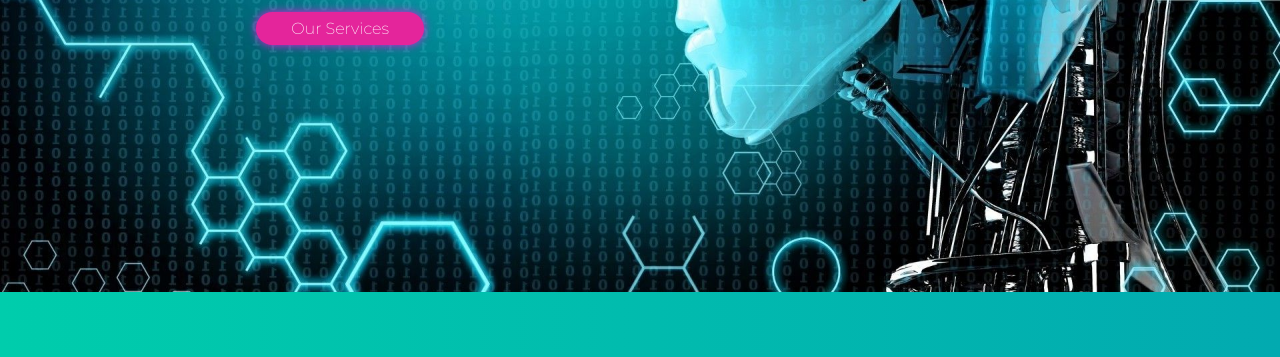
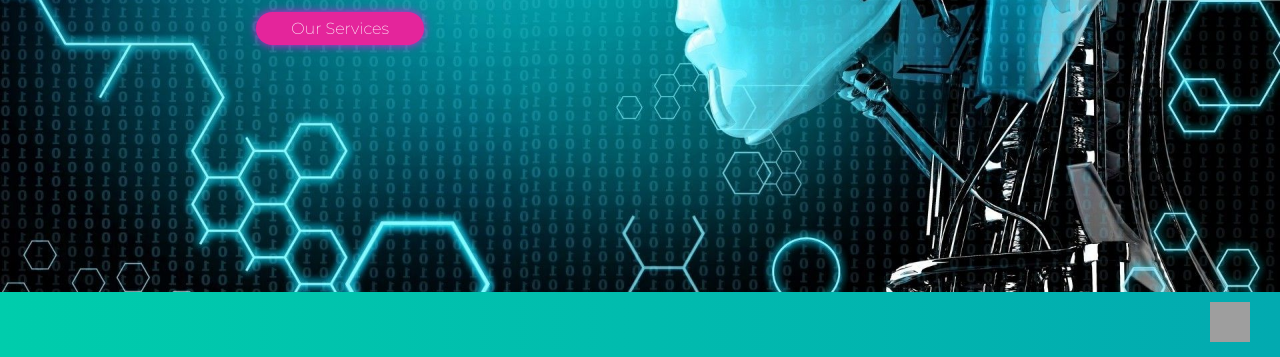
Before and after one commit to Niveshi/niveshi_website, a plain HTML site: page index.html in a window 1280 px wide. Shown: the part 428-785 px from the top of the page. Drawn offline with Linux system fonts and the light colour scheme; grey boxes are pictures that could not be loaded.

Commit message:
added top arrow btn

```diff
--- a/asset/css/style.css
+++ b/asset/css/style.css
@@ -165,3 +165,26 @@ html {
     height:210px;
     animation-direction: alternate;
 }
+
+#top-arrow{
+    height: 40px;
+    width: 40px;
+    font-size: 3rem;
+    position:fixed;
+    bottom: 30px;
+    font-weight: 900;
+    right: 30px;
+    animation-name: top-btn;
+    animation-duration: 1s;
+    animation-direction: alternate;
+    animation-iteration-count: infinite;
+    text-shadow: 0px 0px 10px white;
+}
+@keyframes top-btn {
+    0%   {
+        height: 55px;
+        width: 45px;}
+    100%  {height: 40px;
+        width: 40px;}
+
+  }
--- a/index.html
+++ b/index.html
@@ -7,17 +7,20 @@
     <title>Niveshi</title>
     <link rel="stylesheet" href="asset/css/style.css">
 <link rel="preconnect" href="https://fonts.gstatic.com" crossorigin>
+<link rel="stylesheet" href="https://cdnjs.cloudflare.com/ajax/libs/font-awesome/6.0.0-beta2/css/all.min.css" integrity="sha512-YWzhKL2whUzgiheMoBFwW8CKV4qpHQAEuvilg9FAn5VJUDwKZZxkJNuGM4XkWuk94WCrrwslk8yWNGmY1EduTA==" crossorigin="anonymous" referrerpolicy="no-referrer" />
 <link href="https://fonts.googleapis.com/css2?family=Montserrat:wght@100;200&family=Rokkitt:wght@200;300&display=swap" rel="stylesheet">
 
 </head>
 <body>
+    <top id="top"></top>
     <h1 id="niveshi">Niveshi</h1>
     <h1 id="title-1">Reinforcement Learning </h1>
     <h1 id="title-2">Based Quant Trading fund</h1>
     <a id="btn" href="#desc">Our Services</a>
     <a id="btn-2" href="#contact-us-1">Contact us</a>
 
-
+    <a href="#top"><img id="top-arrow" src="https://cdn-icons.flaticon.com/png/512/3840/premium/3840824.png?token=exp=1635770299~hmac=4e942dc3ace6fea2b5f3f957bfe315bc" alt="up-arrow"></a>
+    <!-- <a href="#top"><i id="top-arrow" class="fas fa-arrow-up"></i></a> -->
     <div id="header">
         <img src="asset/images/1634901462298.jpeg" alt="poster">
 
```
